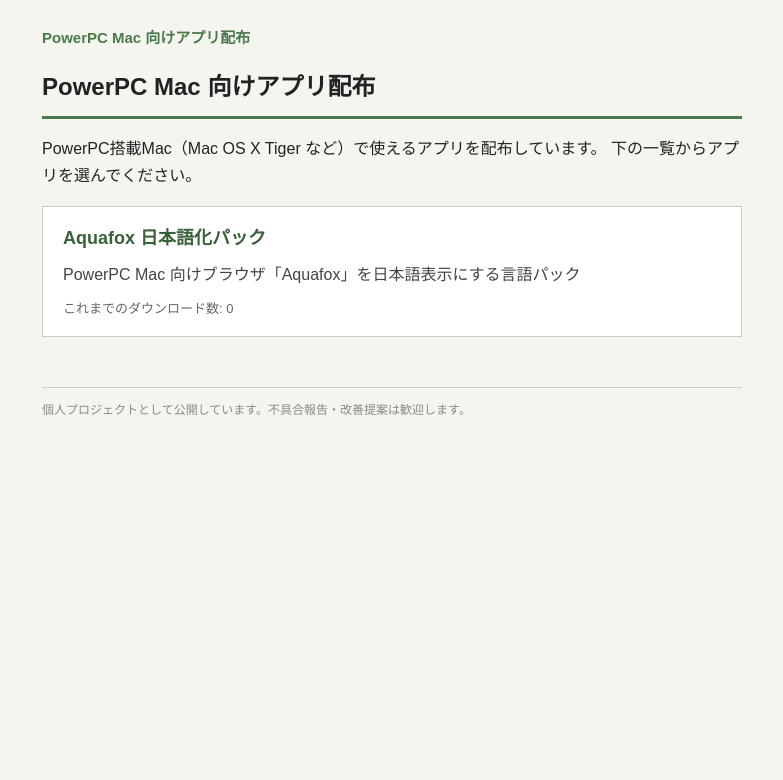
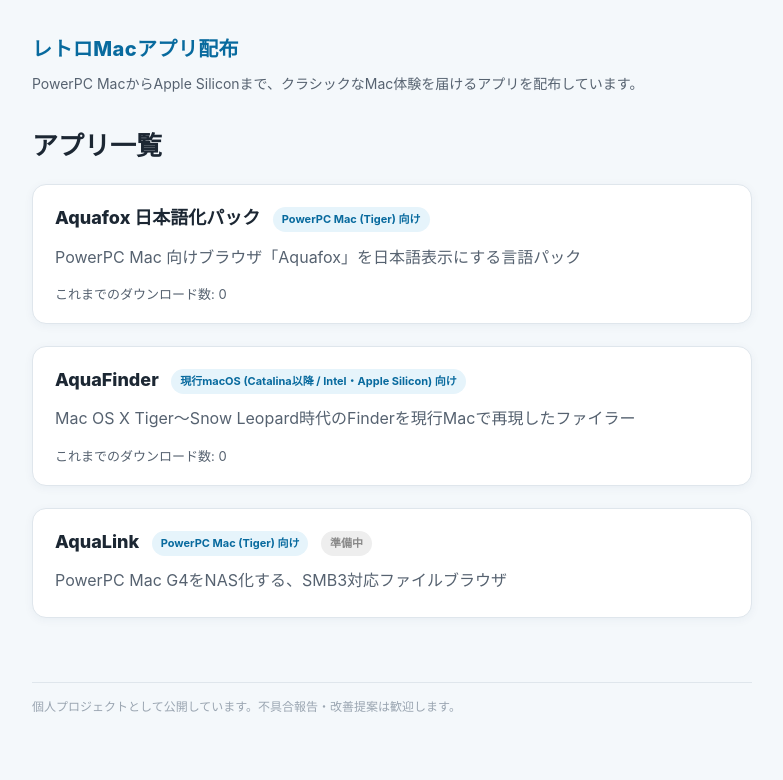
Before and after one commit to watermark-hd/aquafox-ja-site, a Flask app: page / in a window 1280 px wide. Shown: the top 780 px of the page, without its empty margins (248-1031 px from the left). Run offline with Flask 3, Linux system fonts and the light colour scheme; data that the repository does not hold is empty.

Commit message:
AquaFinder・AquaLinkを追加し、サイトをレトロMacアプリ配布に拡張
AquaFinderはビルド済みdmgを配布ファイルとして追加。AquaLinkは
配布ファイル未完成のため「準備中」表示（ダウンロードリンクなし、
/downloadは404）とした。AquaFinderが現行macOS向けであることに
合わせ、サイト名を「PowerPC Mac向け」から「レトロMacアプリ配布」に
変更し、アプリごとに対応環境バッジを表示するようにした。
あわせてカード型レイアウト・Aqua系配色でデザインを一新。

Co-Authored-By: Claude Sonnet 5 <noreply@anthropic.com>

```diff
--- a/app.py
+++ b/app.py
@@ -74,7 +74,7 @@ def app_detail(slug):
 
 @app.route("/download/<slug>")
 def download(slug):
-    if slug not in APPS_BY_SLUG:
+    if slug not in APPS_BY_SLUG or not APPS_BY_SLUG[slug]["filename"]:
         abort(404)
     db = get_db()
     db.execute(
--- a/static/css/style.css
+++ b/static/css/style.css
@@ -1,121 +1,232 @@
+:root {
+  --aqua: #0a84c4;
+  --aqua-dark: #086a9e;
+  --aqua-light: #e6f4fb;
+  --ink: #1c2733;
+  --ink-soft: #566270;
+  --line: #dfe6ec;
+  --bg: #f4f8fb;
+  --card-bg: #ffffff;
+}
+
+* {
+  box-sizing: border-box;
+}
+
 body {
-  font-family: "Hiragino Kaku Gothic ProN", "Hiragino Sans", "MS PGothic", sans-serif;
-  background: #f5f5f0;
-  color: #222;
+  font-family: -apple-system, BlinkMacSystemFont, "Hiragino Sans", "Hiragino Kaku Gothic ProN", "Yu Gothic", sans-serif;
+  background: var(--bg);
+  color: var(--ink);
   margin: 0;
   padding: 0;
   line-height: 1.7;
 }
+
 .wrap {
-  max-width: 700px;
+  max-width: 760px;
   margin: 0 auto;
-  padding: 24px 16px 60px 16px;
+  padding: 32px 20px 64px 20px;
 }
+
 .site-header {
-  margin-bottom: 16px;
+  margin-bottom: 28px;
 }
+
 .site-title {
-  font-size: 15px;
-  color: #4a7a4a;
+  display: inline-block;
+  font-size: 20px;
+  font-weight: 800;
+  color: var(--aqua-dark);
   text-decoration: none;
-  font-weight: bold;
+  letter-spacing: 0.02em;
 }
+
+.site-tagline {
+  margin: 6px 0 0 0;
+  color: var(--ink-soft);
+  font-size: 14px;
+}
+
 .back-link {
   display: inline-block;
-  margin-bottom: 16px;
+  margin-bottom: 18px;
   font-size: 13px;
+  color: var(--aqua-dark);
+  text-decoration: none;
 }
+.back-link:hover {
+  text-decoration: underline;
+}
+
 h1 {
-  font-size: 24px;
-  border-bottom: 3px solid #4a7a4a;
-  padding-bottom: 8px;
+  font-size: 26px;
+  font-weight: 800;
+  margin: 0 0 6px 0;
 }
+
 h2 {
-  font-size: 18px;
-  margin-top: 32px;
-  border-left: 6px solid #4a7a4a;
-  padding-left: 8px;
+  font-size: 17px;
+  font-weight: 700;
+  margin-top: 36px;
+  padding-left: 10px;
+  border-left: 4px solid var(--aqua);
 }
+
+.platform-badge {
+  display: inline-block;
+  background: var(--aqua-light);
+  color: var(--aqua-dark);
+  font-size: 12px;
+  font-weight: 600;
+  padding: 4px 10px;
+  border-radius: 999px;
+  margin: 6px 0 18px 0;
+}
+
 .download-box {
-  background: #fff;
-  border: 1px solid #ccc;
-  padding: 20px;
+  background: var(--card-bg);
+  border: 1px solid var(--line);
+  border-radius: 14px;
+  padding: 24px;
   margin: 20px 0;
   text-align: center;
+  box-shadow: 0 2px 10px rgba(20, 60, 90, 0.05);
 }
+
 .download-button {
   display: inline-block;
-  background: #4a7a4a;
+  background: linear-gradient(135deg, var(--aqua), var(--aqua-dark));
   color: #fff;
   text-decoration: none;
-  padding: 14px 32px;
+  padding: 14px 36px;
   font-size: 16px;
-  font-weight: bold;
-  border: 2px solid #3a613a;
+  font-weight: 700;
+  border-radius: 999px;
+  box-shadow: 0 4px 14px rgba(10, 132, 196, 0.3);
 }
 .download-button:hover {
-  background: #3a613a;
+  filter: brightness(1.05);
 }
+
+.coming-soon-badge {
+  display: inline-block;
+  background: #eee;
+  color: #777;
+  font-size: 15px;
+  font-weight: 700;
+  padding: 12px 28px;
+  border-radius: 999px;
+}
+
 .meta {
-  color: #666;
+  color: var(--ink-soft);
   font-size: 13px;
-  margin-top: 10px;
+  margin-top: 12px;
 }
+
 ol, ul {
   padding-left: 24px;
 }
 li {
   margin-bottom: 8px;
 }
+
 code {
-  background: #eee;
-  padding: 1px 5px;
+  background: var(--aqua-light);
+  color: var(--aqua-dark);
+  padding: 1px 6px;
+  border-radius: 4px;
+  font-size: 0.92em;
 }
+
 table {
   border-collapse: collapse;
   width: 100%;
   margin: 12px 0;
+  font-size: 14px;
 }
 table, th, td {
-  border: 1px solid #ccc;
+  border: 1px solid var(--line);
 }
 th, td {
-  padding: 6px 10px;
+  padding: 8px 12px;
   text-align: left;
 }
+th {
+  background: var(--aqua-light);
+  color: var(--aqua-dark);
+  width: 40%;
+}
+
 .credit {
   font-size: 13px;
-  color: #555;
+  color: var(--ink-soft);
 }
+
 footer {
-  margin-top: 50px;
+  margin-top: 56px;
   font-size: 12px;
-  color: #888;
-  border-top: 1px solid #ccc;
-  padding-top: 12px;
+  color: #9aa5b1;
+  border-top: 1px solid var(--line);
+  padding-top: 14px;
 }
 
 /* トップページのアプリ一覧 */
 .app-list {
   list-style: none;
   padding-left: 0;
+  display: grid;
+  gap: 14px;
 }
+
 .app-card {
-  background: #fff;
-  border: 1px solid #ccc;
-  padding: 16px 20px;
-  margin-bottom: 16px;
+  background: var(--card-bg);
+  border: 1px solid var(--line);
+  border-radius: 14px;
+  padding: 18px 22px;
+  box-shadow: 0 2px 10px rgba(20, 60, 90, 0.05);
+  transition: box-shadow 0.15s ease, transform 0.15s ease;
 }
+.app-card:hover {
+  box-shadow: 0 6px 18px rgba(20, 60, 90, 0.1);
+  transform: translateY(-1px);
+}
+
 .app-card-title {
   font-size: 18px;
-  font-weight: bold;
-  color: #3a613a;
+  font-weight: 800;
+  color: var(--ink);
   text-decoration: none;
 }
 .app-card-title:hover {
-  text-decoration: underline;
+  color: var(--aqua-dark);
 }
+
+.app-card-platform {
+  display: inline-block;
+  background: var(--aqua-light);
+  color: var(--aqua-dark);
+  font-size: 11px;
+  font-weight: 700;
+  padding: 3px 9px;
+  border-radius: 999px;
+  margin-left: 8px;
+  vertical-align: middle;
+}
+
 .app-card-tagline {
-  margin: 8px 0 4px 0;
-  color: #444;
+  margin: 10px 0 4px 0;
+  color: var(--ink-soft);
 }
+
+.app-card-status {
+  display: inline-block;
+  background: #eee;
+  color: #888;
+  font-size: 11px;
+  font-weight: 700;
+  padding: 3px 9px;
+  border-radius: 999px;
+  margin-left: 8px;
+  vertical-align: middle;
+}
--- a/templates/apps/aquafox-ja.html
+++ b/templates/apps/aquafox-ja.html
@@ -7,6 +7,7 @@
   <a class="back-link" href="{{ url_for('top') }}">&laquo; アプリ一覧に戻る</a>
 
   <h1>Aquafox 日本語化パック</h1>
+  <div><span class="platform-badge">{{ app.platform }}</span></div>
 
   <p>
     PowerPC Mac 向けブラウザ「Aquafox」（TenFourFox の後継フォーク）を日本語表示にするための
--- a/templates/base.html
+++ b/templates/base.html
@@ -2,14 +2,15 @@
 <html lang="ja">
 <head>
 <meta charset="utf-8">
-<title>{% block title %}PowerPC Mac 向けアプリ配布{% endblock %}</title>
+<title>{% block title %}レトロMacアプリ配布{% endblock %}</title>
 <link rel="stylesheet" href="{{ url_for('static', filename='css/style.css') }}">
 </head>
 <body>
 <div class="wrap">
 
   <header class="site-header">
-    <a href="{{ url_for('top') }}" class="site-title">PowerPC Mac 向けアプリ配布</a>
+    <a href="{{ url_for('top') }}" class="site-title">レトロMacアプリ配布</a>
+    <p class="site-tagline">PowerPC MacからApple Siliconまで、クラシックなMac体験を届けるアプリを配布しています。</p>
   </header>
 
   {% block content %}{% endblock %}
--- a/templates/top.html
+++ b/templates/top.html
@@ -1,22 +1,23 @@
 {% extends "base.html" %}
 
-{% block title %}PowerPC Mac 向けアプリ配布{% endblock %}
+{% block title %}レトロMacアプリ配布{% endblock %}
 
 {% block content %}
 
-  <h1>PowerPC Mac 向けアプリ配布</h1>
-
-  <p>
-    PowerPC搭載Mac（Mac OS X Tiger など）で使えるアプリを配布しています。
-    下の一覧からアプリを選んでください。
-  </p>
+  <h1>アプリ一覧</h1>
 
   <ul class="app-list">
     {% for app in apps %}
     <li class="app-card">
       <a class="app-card-title" href="{{ url_for('app_detail', slug=app.slug) }}">{{ app.name }}</a>
+      <span class="app-card-platform">{{ app.platform }}</span>
+      {% if not app.filename %}
+      <span class="app-card-status">準備中</span>
+      {% endif %}
       <p class="app-card-tagline">{{ app.tagline }}</p>
+      {% if app.filename %}
       <div class="meta">これまでのダウンロード数: {{ download_counts[app.slug] }}</div>
+      {% endif %}
     </li>
     {% endfor %}
   </ul>
```
Also changed, not shown: apps.py (+17 -1 lines), templates/apps/aquafinder.html (added, +58 -0 lines), templates/apps/aqualink.html (added, +40 -0 lines), 1 other file.
